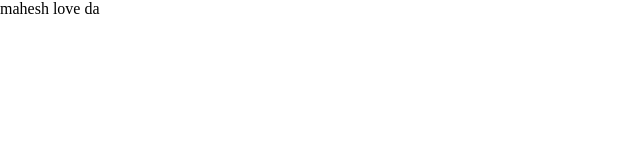
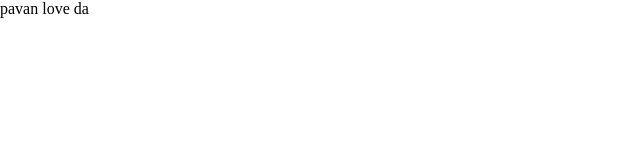
Before and after one commit to pasalapavan/ppk, a plain HTML site: page index.html in a window 1280 px wide. Shown: the full height of the page, 0-640 px from the left. Drawn offline with Linux system fonts and the light colour scheme.

Commit message:
Update index.html

```diff
--- a/index.html
+++ b/index.html
@@ -11,6 +11,6 @@
         <div class="nav"></div>
     </div>
     <script src="script.js"></script>
-    <p>mahesh love da</p>
+    <p>pavan love da</p>
 </body>
 </html>
```
